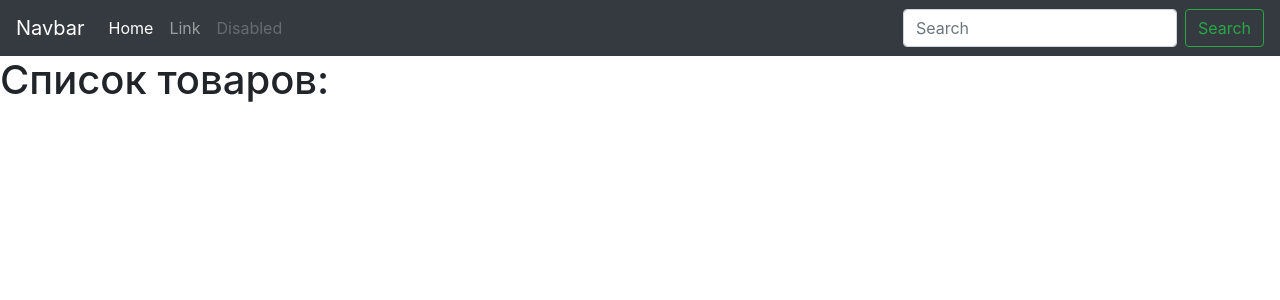
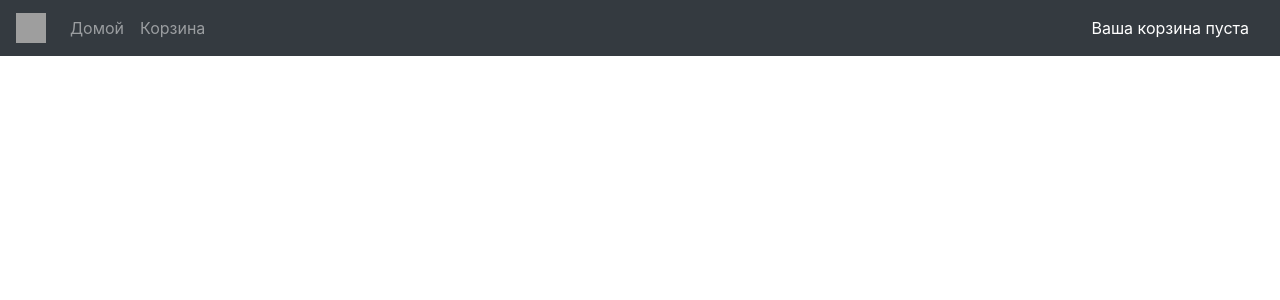
Before and after one commit to johngalt18/socks-shop, a Django app: page / in a window 1280 px wide. Shown: the top 300 px of the page. Run offline with Django 3.2, Linux system fonts and the light colour scheme; data that the repository does not hold is empty; some libraries are stand-ins or nearby versions; grey boxes are pictures that could not be loaded.

Commit message:
[FEAT] change some desing

```diff
--- a/django-app/django_shop/socks_shop/templates/socks_shop/index.html
+++ b/django-app/django_shop/socks_shop/templates/socks_shop/index.html
@@ -1,31 +1,22 @@
 {% extends 'socks_shop/base_page.html' %}
 
-{% block title %}
-    asd
-{% endblock %}
-
 {% block content %}
-    <h1 class="mb-5">Список товаров:</h1>
     {% for item in items %}
 
-    <div class="card mb-3" style="max-width: 540px;">
+    <div class="card mb-6 bg-light" style="max-width: 900px; border-style: dashed">
         <div class="row no-gutters">
             <div class="col-md-4">
-                <img src="{{ item.image.url }}" class="card-img" alt="...">
+                <img src="{{ item.image.url }}" class="card-img-top" alt="...">
             </div>
-            <div class="col-md-8">
+            <div class="col-md-6">
                 <div class="card-body">
                     <h5 class="card-title">
                         {{ item.name }}
                     </h5>
                     <p class="card-text">
-                        {{ item.description}}
+                        {{ item.description | linebreaks }}
                     </p>
-                    <p class="card-text">
-                        <small class="text-muted">
-                            {{ item.available }}
-                        </small></p>
-                    <a href="{{ item.get_absolute_url }}" class="btn btn-dark"> Подробнее </a>
+                    <a href="{{ item.get_absolute_url }}" class="btn" style="background-color: blueviolet"> Подробнее </a>
                 </div>
             </div>
         </div>
--- a/django-app/django_shop/socks_shop/views.py
+++ b/django-app/django_shop/socks_shop/views.py
@@ -1,10 +1,9 @@
-from django.http import HttpResponse
 from django.shortcuts import render
 from .models import Socks
 
 
 def return_items(request):
-    items = Socks.objects.all()
+    items = Socks.objects.filter(available=True)
 
     return render(request=request, template_name='socks_shop/index.html', context={'items': items})
 
--- a/django-app/django_shop/templates/base_shop_page.html
+++ b/django-app/django_shop/templates/base_shop_page.html
@@ -14,33 +14,35 @@
 </head>
 <body>
     <nav class="navbar navbar-expand-lg navbar-dark bg-dark">
-        <a class="navbar-brand" href="#">Navbar</a>
-        <button class="navbar-toggler" type="button" data-toggle="collapse" data-target="#navbarSupportedContent"
-                aria-controls="navbarSupportedContent" aria-expanded="false" aria-label="Toggle navigation">
-            <span class="navbar-toggler-icon"></span>
-        </button>
+        <a class="navbar-brand" href="#">
+            <img src="/assets/brand/bootstrap-solid.svg" width="30" height="30" class="d-inline-block align-top" alt="">
+        </a>
 
         <div class="collapse navbar-collapse" id="navbarSupportedContent">
-            <ul class="navbar-nav mr-auto">
-                <li class="nav-item active">
-                    <a class="nav-link" href="#">Home <span class="sr-only">(current)</span></a>
+            <ul class="navbar-nav mr-auto ">
+                <li class="nav-item ">
+                    <a class="nav-link" href="#">Домой <span class="sr-only">(current)</span></a>
                 </li>
-                <li class="nav-item">
-                    <a class="nav-link" href="#">Link</a>
-                </li>
-                <li class="nav-item">
-                    <a class="nav-link disabled" href="#" tabindex="-1" aria-disabled="true">Disabled</a>
+                <li class="nav-item ">
+                    <a class="nav-link" href="#">Корзина</a>
                 </li>
             </ul>
-            <form class="form-inline my-2 my-lg-0">
-                <input class="form-control mr-sm-2" type="search" placeholder="Search" aria-label="Search">
-                <button class="btn btn-outline-success my-2 my-sm-0" type="submit">Search</button>
-            </form>
         </div>
+
+        <div class="top-bl">
+            <div class="container">
+                <div class="cart text-white">
+                    Ваша корзина пуста
+                </div>
+            </div>
+        </div>
+
     </nav>
 
-    {% block content %}
-    {% endblock %}
+    <section id="content row" class="container">
+        {% block content %}
+        {% endblock %}
+    </section>
 
 </body>
 </html>
```
Also changed, not shown: django-app/django_shop/socks_shop/migrations/0001_initial.py (added), django-app/django_shop/socks_shop/migrations/0002_auto_20191026_1838.py (added), django-app/django_shop/socks_shop/migrations/0003_auto_20191028_1530.py (added), django-app/django_shop/socks_shop/migrations/0004_auto_20191028_1542.py (added), django-app/django_shop/socks_shop/migrations/0005_auto_20191028_1607.py (added), django-app/django_shop/socks_shop/migrations/0006_auto_20191028_1630.py (added), django-app/django_shop/socks_shop/migrations/0007_auto_20191103_1600.py (added), django-app/django_shop/socks_shop/migrations/0008_auto_20191104_0821.py (added), django-app/django_shop/socks_shop/migrations/__init__.py (added).
